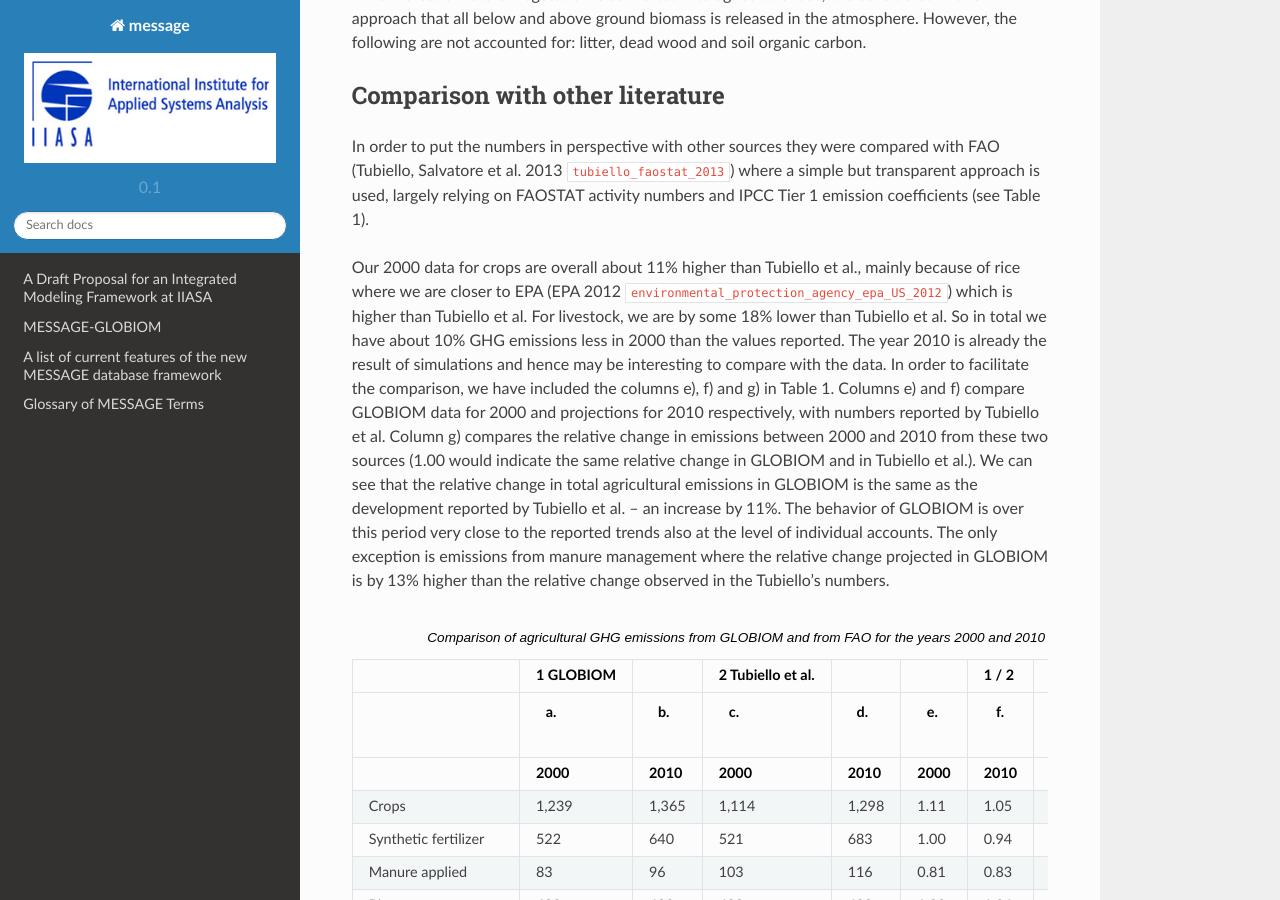
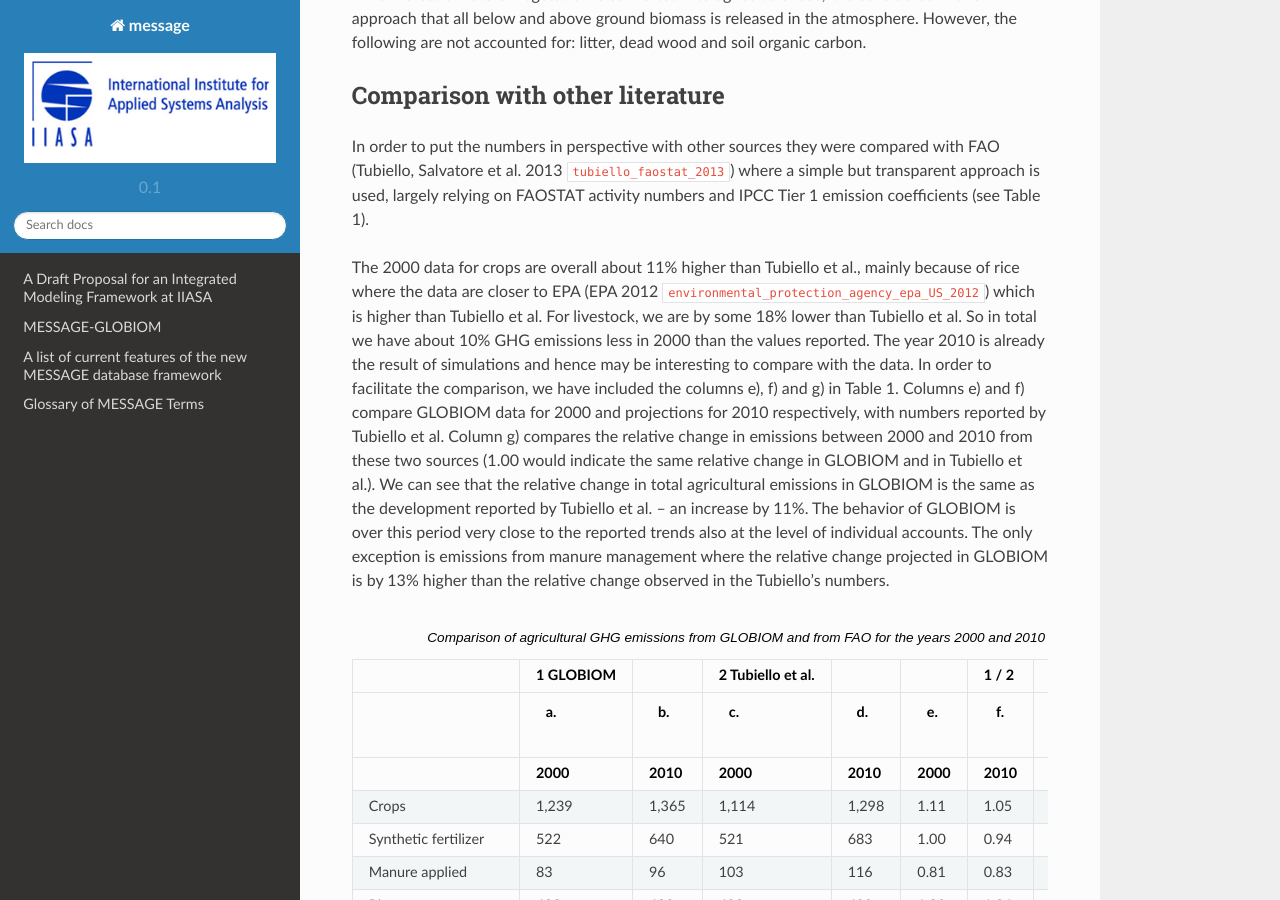
Before and after one commit to yiyi1991/message-ix-models, a Sphinx documentation site: the page built from doc/global/source/message_globiom/emissions/globiom/index.rst, in a window 1280 px wide and 900 px high, scrolled down 1070 px. Built offline with Sphinx 7.4.7 and the Read the Docs theme 2.0.0, drawn with Linux system fonts in a browser that asks for light colours; pages that are not in the unit, such as notebooks, are missing from menus; cross-references to code outside the pages are shown as plain code.

Commit message:
Edited 'The 2000 data for crops are...'

```diff
--- a/doc/global/source/message_globiom/emissions/globiom/index.rst
+++ b/doc/global/source/message_globiom/emissions/globiom/index.rst
@@ -17,7 +17,7 @@
 ~~~~
 In order to put the numbers in perspective with other sources they were compared with FAO (Tubiello, Salvatore et al. 2013 :cite:`tubiello_faostat_2013`) where a simple but transparent approach is used, largely relying on FAOSTAT activity numbers and IPCC Tier 1 emission coefficients (see Table 1).
 
-Our 2000 data for crops are overall about 11% higher than Tubiello et al., mainly because of rice where we are closer to EPA (EPA 2012 :cite:`environmental_protection_agency_epa_US_2012`) which is higher than Tubiello et al. For livestock, we are by some 18% lower than Tubiello et al. So in total we have about 10% GHG emissions less in 2000 than the values reported. The year 2010 is already the result of simulations and hence may be interesting to compare with the data. In order to facilitate the comparison, we have included the columns e), f) and g) in Table 1. Columns e) and f) compare GLOBIOM data for 2000 and projections for 2010 respectively, with numbers reported by Tubiello et al. Column g) compares the relative change in emissions between 2000 and 2010 from these two sources (1.00 would indicate the same relative change in GLOBIOM and in Tubiello et al.). We can see that the relative change in total agricultural emissions in GLOBIOM is the same as the development reported by Tubiello et al. – an increase by 11%. The behavior of GLOBIOM is over this period very close to the reported trends also at the level of individual accounts. The only exception is emissions from manure management where the relative change projected in GLOBIOM is by 13% higher than the relative change observed in the Tubiello’s numbers.
+The 2000 data for crops are overall about 11% higher than Tubiello et al., mainly because of rice where the data are closer to EPA (EPA 2012 :cite:`environmental_protection_agency_epa_US_2012`) which is higher than Tubiello et al. For livestock, we are by some 18% lower than Tubiello et al. So in total we have about 10% GHG emissions less in 2000 than the values reported. The year 2010 is already the result of simulations and hence may be interesting to compare with the data. In order to facilitate the comparison, we have included the columns e), f) and g) in Table 1. Columns e) and f) compare GLOBIOM data for 2000 and projections for 2010 respectively, with numbers reported by Tubiello et al. Column g) compares the relative change in emissions between 2000 and 2010 from these two sources (1.00 would indicate the same relative change in GLOBIOM and in Tubiello et al.). We can see that the relative change in total agricultural emissions in GLOBIOM is the same as the development reported by Tubiello et al. – an increase by 11%. The behavior of GLOBIOM is over this period very close to the reported trends also at the level of individual accounts. The only exception is emissions from manure management where the relative change projected in GLOBIOM is by 13% higher than the relative change observed in the Tubiello’s numbers.
 
 .. _tab-globff:
 .. list-table:: Comparison of agricultural GHG emissions from GLOBIOM and from FAO for the years 2000 and 2010
```
